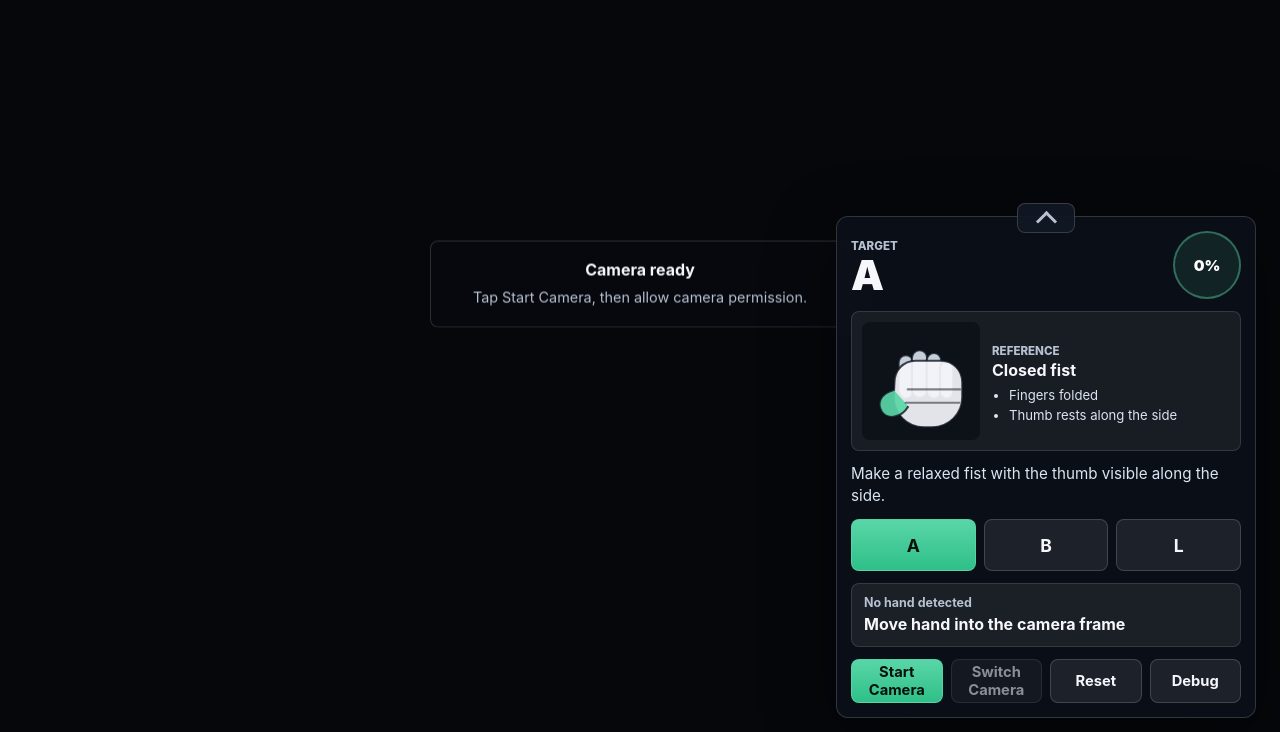
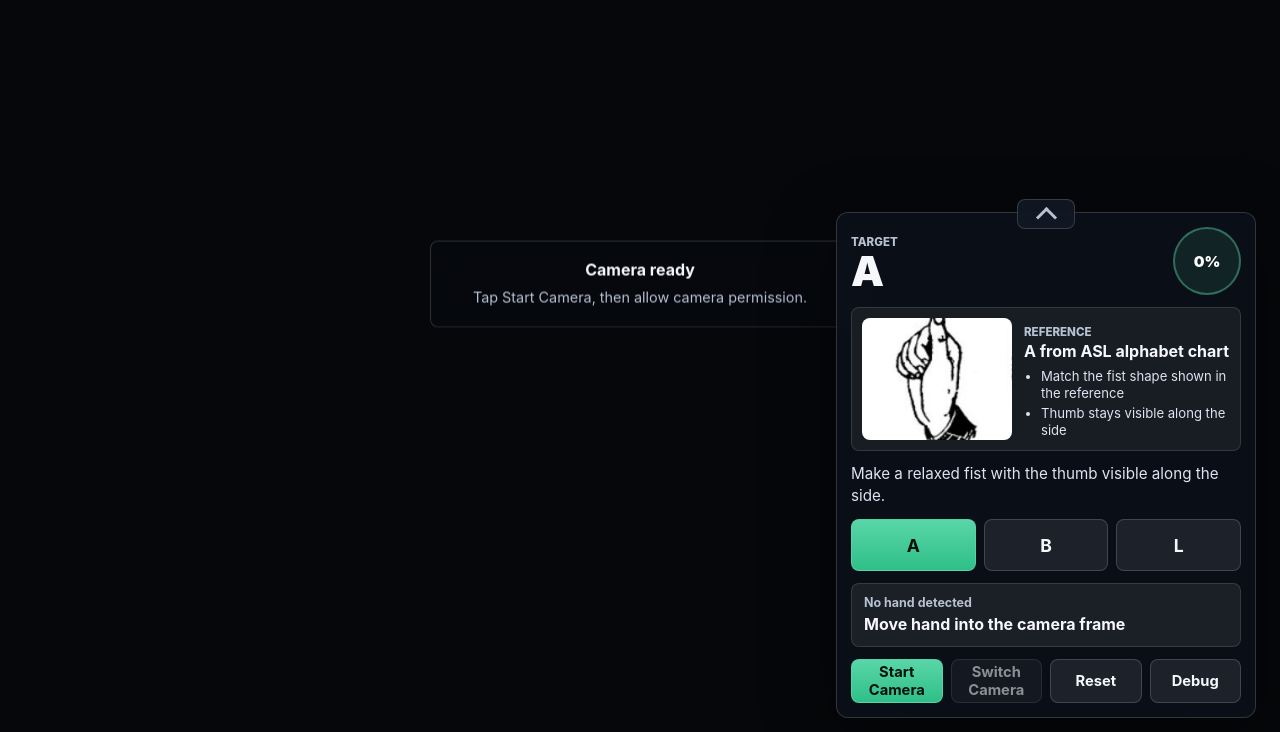
Before and after one commit to DemianBlack88/signcoach-hand-tracking, a website built with Vite: page index.html in a window 1280 px wide. Shown: the part 68-800 px from the top of the page. Built offline with nearby package versions, Linux system fonts and the light colour scheme.

Commit message:
Hand shape guide added

```diff
--- a/src/app.mjs
+++ b/src/app.mjs
@@ -61,7 +61,10 @@ function updateReference(nextTarget) {
   const reference = HANDSHAPE_REFERENCES[nextTarget];
   if (!reference) return;
 
-  els.referenceImage.innerHTML = reference.svg;
+  els.referenceImage.innerHTML = "";
+  els.referenceImage.style.setProperty("--ref-image", `url("${reference.imageUrl}")`);
+  els.referenceImage.style.setProperty("--ref-position", reference.cropPosition);
+  els.referenceImage.style.setProperty("--ref-size", reference.cropSize);
   els.referenceTitle.textContent = reference.title;
   els.referenceCues.innerHTML = reference.cues.map((cue) => `<li>${cue}</li>`).join("");
 }
--- a/src/reference-handshapes.mjs
+++ b/src/reference-handshapes.mjs
@@ -1,46 +1,25 @@
+import aslAlphabetReferenceUrl from "./assets/asl-alphabet-reference.jpg";
+
 export const HANDSHAPE_REFERENCES = {
   A: {
-    title: "Closed fist",
-    cues: ["Fingers folded", "Thumb rests along the side"],
-    svg: `
-      <svg viewBox="0 0 160 160" role="img" aria-label="Reference handshape for A">
-        <rect class="ref-finger folded" x="48" y="43" width="21" height="62" rx="11" />
-        <rect class="ref-finger folded" x="67" y="36" width="22" height="68" rx="11" />
-        <rect class="ref-finger folded" x="88" y="40" width="21" height="65" rx="11" />
-        <rect class="ref-finger folded" x="107" y="52" width="19" height="53" rx="10" />
-        <path class="ref-palm" d="M42 82c0-17 13-31 30-31h37c17 0 30 14 30 31v21c0 24-19 43-43 43H84c-24 0-43-19-43-43Z" />
-        <path class="ref-thumb" d="M41 93c-18 5-25 18-17 31 8 12 28 9 38-8" />
-        <path class="ref-line" d="M61 92h75M58 111h77" />
-      </svg>
-    `
+    title: "A from ASL alphabet chart",
+    cues: ["Match the fist shape shown in the reference", "Thumb stays visible along the side"],
+    imageUrl: aslAlphabetReferenceUrl,
+    cropPosition: "16px -32px",
+    cropSize: "720px auto"
   },
   B: {
-    title: "Flat hand",
-    cues: ["Four fingers extended", "Thumb folded across palm"],
-    svg: `
-      <svg viewBox="0 0 160 160" role="img" aria-label="Reference handshape for B">
-        <rect class="ref-finger" x="42" y="11" width="20" height="82" rx="10" />
-        <rect class="ref-finger" x="62" y="7" width="21" height="88" rx="10" />
-        <rect class="ref-finger" x="83" y="10" width="21" height="86" rx="10" />
-        <rect class="ref-finger" x="104" y="18" width="20" height="78" rx="10" />
-        <path class="ref-palm" d="M38 82c0-13 11-24 24-24h51c13 0 24 11 24 24v35c0 22-18 40-40 40H78c-22 0-40-18-40-40Z" />
-        <path class="ref-thumb" d="M127 95c-19 4-43 13-61 31" />
-        <path class="ref-line" d="M59 71v42M82 68v43M105 72v39" />
-      </svg>
-    `
+    title: "B from ASL alphabet chart",
+    cues: ["Hold the hand flat like the reference", "Keep four fingers straight together"],
+    imageUrl: aslAlphabetReferenceUrl,
+    cropPosition: "-72px -32px",
+    cropSize: "720px auto"
   },
   L: {
-    title: "Index and thumb",
-    cues: ["Index finger extended", "Thumb opens out; other fingers fold"],
-    svg: `
-      <svg viewBox="0 0 160 160" role="img" aria-label="Reference handshape for L">
-        <rect class="ref-finger" x="66" y="8" width="23" height="95" rx="12" />
-        <path class="ref-palm" d="M42 79c0-15 12-27 27-27h31c17 0 31 14 31 31v33c0 22-18 40-40 40H82c-24 0-44-20-44-44Z" />
-        <path class="ref-thumb" d="M48 91C26 84 14 89 10 104c-4 16 13 28 34 18 14-7 23-17 32-28" />
-        <rect class="ref-finger folded" x="91" y="55" width="20" height="50" rx="10" />
-        <rect class="ref-finger folded" x="109" y="62" width="18" height="45" rx="9" />
-        <path class="ref-line" d="M77 102v28M94 105v27M112 107v24" />
-      </svg>
-    `
+    title: "L from ASL alphabet chart",
+    cues: ["Index finger points up", "Thumb opens to the side"],
+    imageUrl: aslAlphabetReferenceUrl,
+    cropPosition: "-565px -255px",
+    cropSize: "720px auto"
   }
 };
--- a/src/styles.css
+++ b/src/styles.css
@@ -255,7 +255,7 @@ button:focus-visible {
 
 .reference-card {
   display: grid;
-  grid-template-columns: 118px minmax(0, 1fr);
+  grid-template-columns: 150px minmax(0, 1fr);
   gap: 12px;
   align-items: center;
   border: 1px solid rgba(255, 255, 255, 0.12);
@@ -266,38 +266,15 @@ button:focus-visible {
 
 .reference-image {
   display: grid;
-  min-height: 118px;
+  min-height: 122px;
   place-items: center;
   border-radius: var(--radius);
-  background: rgba(6, 12, 18, 0.62);
-}
-
-.reference-image svg {
-  width: 112px;
-  height: 112px;
-}
-
-.reference-image .ref-palm,
-.reference-image .ref-finger,
-.reference-image .ref-thumb {
-  fill: rgba(246, 247, 251, 0.92);
-  stroke: rgba(13, 18, 27, 0.78);
-  stroke-width: 3;
-}
-
-.reference-image .ref-thumb {
-  fill: rgba(89, 214, 167, 0.92);
-}
-
-.reference-image .folded {
-  fill: rgba(214, 222, 234, 0.92);
-}
-
-.reference-image .ref-line {
-  fill: none;
-  stroke: rgba(13, 18, 27, 0.5);
-  stroke-linecap: round;
-  stroke-width: 3;
+  overflow: hidden;
+  background-color: #ffffff;
+  background-image: var(--ref-image);
+  background-position: var(--ref-position);
+  background-repeat: no-repeat;
+  background-size: var(--ref-size);
 }
 
 .reference-copy {
@@ -430,17 +407,12 @@ button:focus-visible {
   }
 
   .reference-card {
-    grid-template-columns: 92px minmax(0, 1fr);
+    grid-template-columns: 1fr;
     padding: 8px;
   }
 
   .reference-image {
-    min-height: 92px;
-  }
-
-  .reference-image svg {
-    width: 88px;
-    height: 88px;
+    min-height: 132px;
   }
 
   .control-row {
```
Also changed, not shown: src/assets/asl-alphabet-reference.jpg (added).
